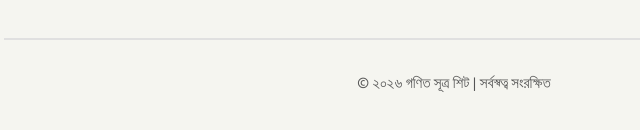
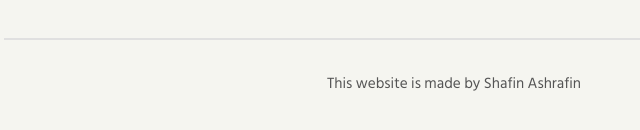
Before and after one commit to deshicart/sutro, a plain HTML site: page index.html in a window 1280 px wide. Shown: the part 3066-3196 px from the top of the page, 186-826 px from the left. Drawn offline with nearby package versions, Linux system fonts and the light colour scheme.

Commit message:
Update footer text with author information

```diff
--- a/index.html
+++ b/index.html
@@ -501,7 +501,7 @@
 
         <!-- Footer -->
         <footer class="footer">
-            <p>© ২০২৬ গণিত সূত্র শিট | সর্বস্বত্ব সংরক্ষিত</p>
+            <p>This website is made by Shafin Ashrafin</p>
         </footer>
     </div>
 
```
